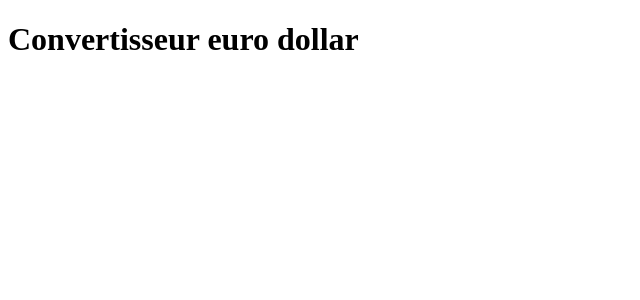
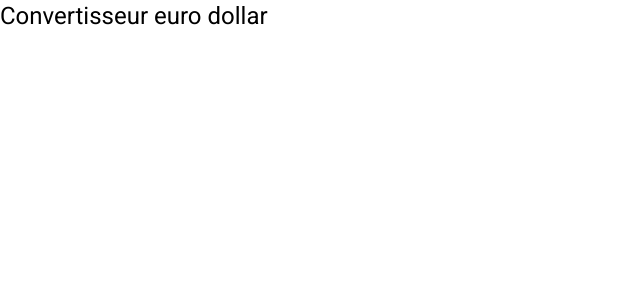
Before and after one commit to al1le/convertisseur, an Angular app in the folder convertisseur/: page / in a window 1280 px wide. Shown: the top 300 px of the page, without its empty margins (0-640 px from the left). Built offline with nearby package versions, Linux system fonts and the light colour scheme.

Commit message:
add angular material

```diff
--- a/convertisseur/angular.json
+++ b/convertisseur/angular.json
@@ -28,6 +28,7 @@
               "src/assets"
             ],
             "styles": [
+              "./node_modules/@angular/material/prebuilt-themes/indigo-pink.css",
               "src/styles.scss"
             ],
             "scripts": []
@@ -92,6 +93,7 @@
               "src/assets"
             ],
             "styles": [
+              "./node_modules/@angular/material/prebuilt-themes/indigo-pink.css",
               "src/styles.scss"
             ],
             "scripts": []
@@ -123,6 +125,7 @@
           }
         }
       }
-    }},
+    }
+  },
   "defaultProject": "convertisseur"
 }
--- a/convertisseur/package.json
+++ b/convertisseur/package.json
@@ -12,10 +12,12 @@
   "private": true,
   "dependencies": {
     "@angular/animations": "~10.0.0",
+    "@angular/cdk": "^10.2.7",
     "@angular/common": "~10.0.0",
     "@angular/compiler": "~10.0.0",
     "@angular/core": "~10.0.0",
     "@angular/forms": "~10.0.0",
+    "@angular/material": "^10.2.7",
     "@angular/platform-browser": "~10.0.0",
     "@angular/platform-browser-dynamic": "~10.0.0",
     "@angular/router": "~10.0.0",
--- a/convertisseur/src/app/app.module.ts
+++ b/convertisseur/src/app/app.module.ts
@@ -2,13 +2,15 @@
 import { NgModule } from '@angular/core';
 
 import { AppComponent } from './app.component';
+import { BrowserAnimationsModule } from '@angular/platform-browser/animations';
 
 @NgModule({
   declarations: [
     AppComponent
   ],
   imports: [
-    BrowserModule
+    BrowserModule,
+    BrowserAnimationsModule
   ],
   providers: [],
   bootstrap: [AppComponent]
--- a/convertisseur/src/index.html
+++ b/convertisseur/src/index.html
@@ -6,8 +6,10 @@
   <base href="/">
   <meta name="viewport" content="width=device-width, initial-scale=1">
   <link rel="icon" type="image/x-icon" href="favicon.ico">
+  <link href="https://fonts.googleapis.com/css?family=Roboto:300,400,500&display=swap" rel="stylesheet">
+  <link href="https://fonts.googleapis.com/icon?family=Material+Icons" rel="stylesheet">
 </head>
-<body>
+<body class="mat-typography">
   <app-root></app-root>
 </body>
 </html>
--- a/convertisseur/src/styles.scss
+++ b/convertisseur/src/styles.scss
@@ -1 +1,4 @@
 /* You can add global styles to this file, and also import other style files */
+
+html, body { height: 100%; }
+body { margin: 0; font-family: Roboto, "Helvetica Neue", sans-serif; }
```
Also changed, not shown: 1 other file (tests, documents, lock files or other folders).
